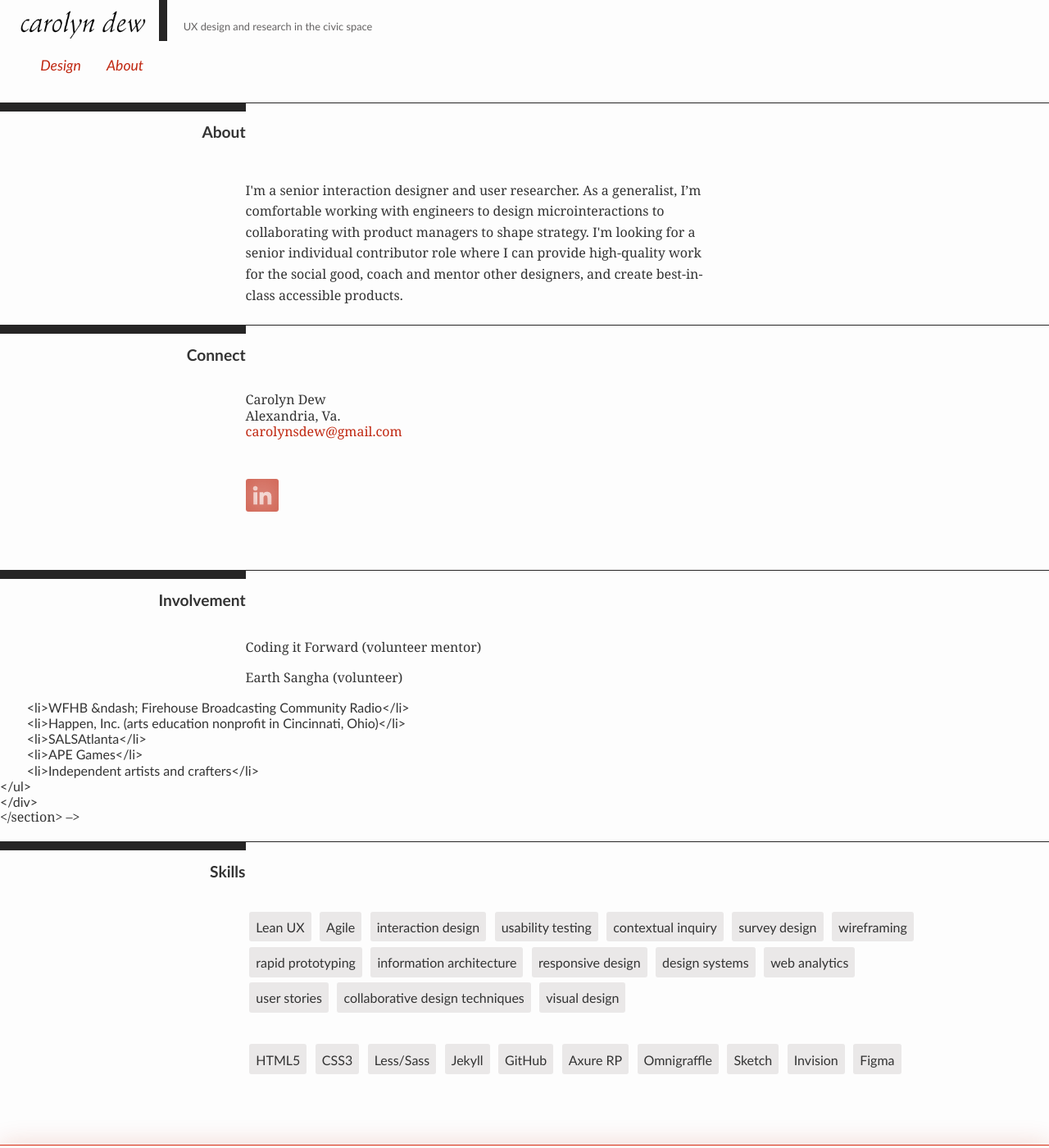
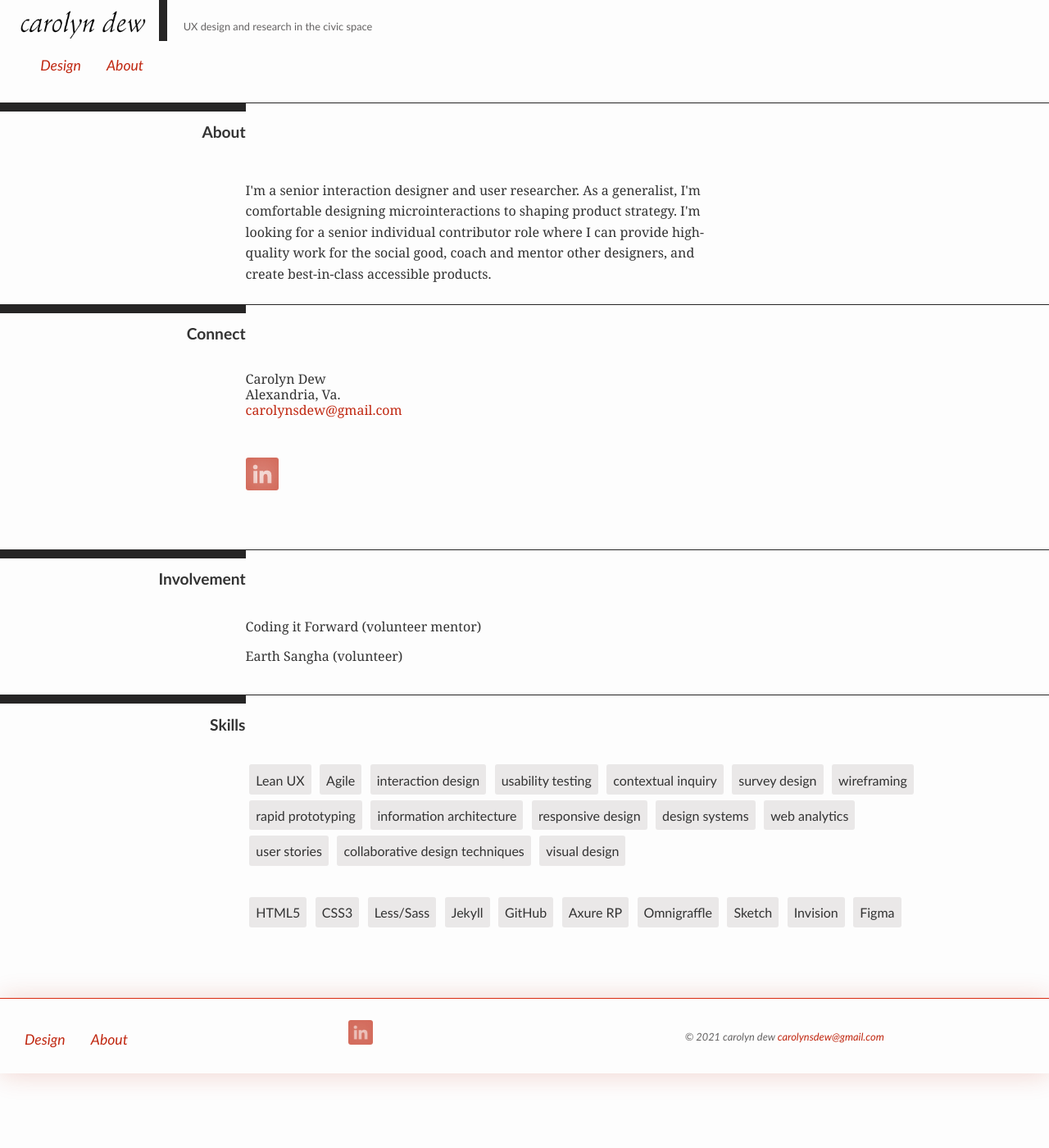
Before and after one commit to carodew/carodew.github.io, a Jekyll site: the page built from about.md, in a window 1280 px wide and 1400 px high. Shown: the whole window at 82% size. Built offline with Jekyll 4.4.1, drawn with Linux system fonts in a browser that asks for light colours.

Commit message:
fix missing section closing tag

```diff
--- a/about.md
+++ b/about.md
@@ -10,7 +10,9 @@
 		<h2>About</h2>
 	</div>
 	<div class="section-content">
-		<p>I'm a senior interaction designer and user researcher. As a generalist, I’m comfortable working with engineers to design microinteractions to collaborating with product managers to shape strategy. I'm looking for a senior individual contributor role where I can provide high-quality work for the social good, coach and mentor other designers, and create best-in-class accessible products.</p>
+		<p>I'm a senior interaction designer and user researcher. As a generalist, I'm comfortable designing microinteractions to shaping product strategy.
+
+		I'm looking for a senior individual contributor role where I can provide high-quality work for the social good, coach and mentor other designers, and create best-in-class accessible products.</p>
 	<!--<div class="a-resume" >
 	<a href="{{ page.img-path }}/Carolyn-Dew-Resume.pdf" onclick="_gaq.push(['_trackEvent', 'Resume Download', 'Download', 'Button']);" id="resume">R&eacute;sum&eacute; (PDF)</a>
 		</div>-->
@@ -67,8 +69,7 @@
 		<li>Independent artists and crafters</li>
 	</ul>
 	</div>
-</section>
- -->
+</section> -->
 
 <section class="skills">
 <div class="section-label">
```
Also changed, not shown: other parts of about.md (+1 -1 lines).
